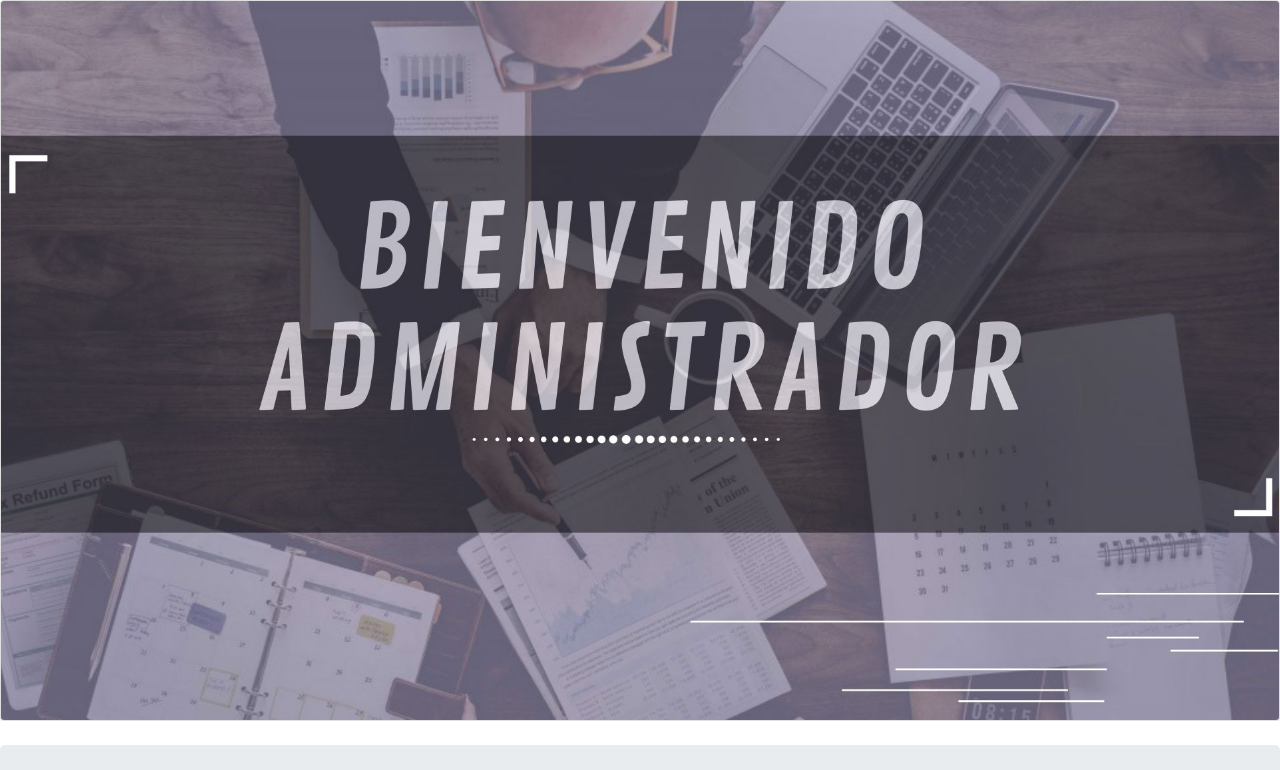
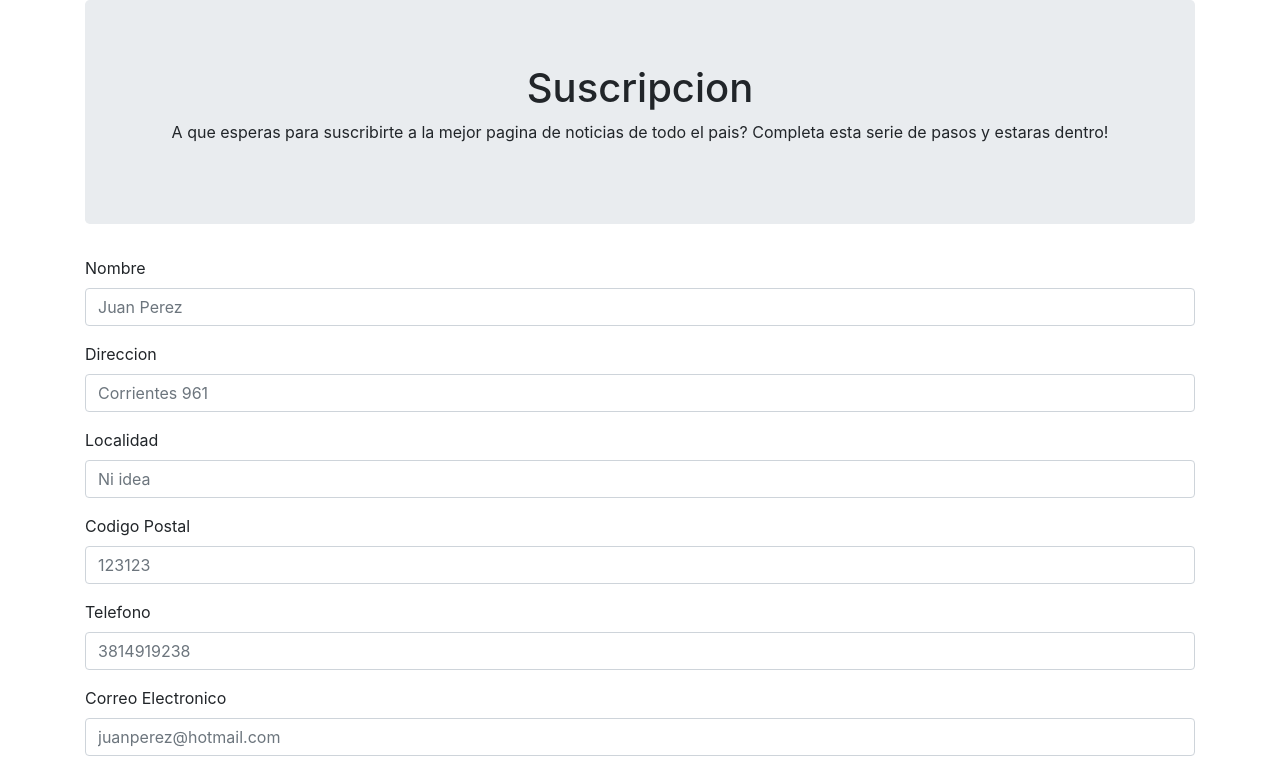
Before and after one commit to casasfranco/RollingNews-final, a React (Create React App) app in the folder rolling-news/: page / in a window 1280 px wide. Shown: the top 770 px of the page. Built offline with nearby package versions, Linux system fonts and the light colour scheme.

Commit message:
Se agrego el componente Suscripcion y su validacion

```diff
--- a/rolling-news/src/App.js
+++ b/rolling-news/src/App.js
@@ -5,16 +5,17 @@ import Bienvenida from "./components/Administrador/Bienvenida";
 import Usuarios from './components/Administrador/Usuarios';
 import NuevaNoticia from "./components/Administrador/NuevaNoticia";
 import Noticias from "./components/Administrador/Noticias";
+import Suscripcion from "./components/Administrador/Suscripcion";
 
 
 function App() {
   return (
     <div>
-      <Bienvenida></Bienvenida>
+      {/* <Bienvenida></Bienvenida>
       <Usuarios></Usuarios>
       <NuevaNoticia></NuevaNoticia>
-      <Noticias></Noticias>
-
+      <Noticias></Noticias> */}
+      <Suscripcion />
 
 
     </div>
--- /dev/null
+++ b/rolling-news/src/components/Administrador/Suscripcion.js
@@ -0,0 +1,71 @@
+import React from "react";
+import { Container } from "react-bootstrap";
+import Jumbotron from "react-bootstrap/Jumbotron";
+import Form from "react-bootstrap/Form";
+import Button from "react-bootstrap/Button";
+import Alert from 'react-bootstrap/Alert';
+import { useForm } from "react-hook-form";
+
+
+const Suscripcion = () => {
+
+  const { register, handleSubmit,errors } = useForm();
+  const onSubmit = data => console.log(data);
+
+  return (
+    <div>
+      <Container>
+        <Jumbotron className="text-center">
+          <h1>Suscripcion</h1>
+          <p>
+            A que esperas para suscribirte a la mejor pagina de noticias de todo
+            el pais? Completa esta serie de pasos y estaras dentro!
+          </p>
+        </Jumbotron>
+        <Form onSubmit={handleSubmit(onSubmit)}>
+          <Form.Group controlId="Nombre">
+            <Form.Label>Nombre</Form.Label>
+            <Form.Control type="text" placeholder="Juan Perez" name='nombre' ref={register({ required: true, maxLength: 18, minLength: 3, pattern: /^[A-Za-z]+$/i })} />
+            {errors.nombre && <Alert variant={"danger"} className="p-1">Requiere su Nombre!</Alert>}
+          </Form.Group>
+
+          <Form.Group controlId="Direccion">
+            <Form.Label>Direccion</Form.Label>
+            <Form.Control type="text" placeholder="Corrientes 961" name='direccion' ref={register({ required: true, maxLength: 18, minLength: 4 })} />
+            {errors.direccion && <Alert variant={"danger"} className="p-1">Requiere su Direccion!</Alert>}
+          </Form.Group>
+
+          <Form.Group controlId="Localidad">
+            <Form.Label>Localidad</Form.Label>
+            <Form.Control type="text" placeholder="Ni idea" name='localidad' ref={register({ required: true, maxLength: 30, minLength: 3 })} />
+            {errors.localidad && <Alert variant={"danger"} className="p-1">Requiere su Localidad!</Alert>}
+          </Form.Group>
+
+          <Form.Group controlId="codigoPostal">
+            <Form.Label>Codigo Postal</Form.Label>
+            <Form.Control type="number" placeholder="123123" name='codigopostal' ref={register({ required: true, min: 1000, max: 9999 })} />
+            {errors.codigopostal && <Alert variant={"danger"} className="p-1">Requiere su Codigo Postal!</Alert>}
+          </Form.Group>
+
+          <Form.Group controlId="Telefono">
+            <Form.Label>Telefono</Form.Label>
+            <Form.Control type="number" placeholder="3814919238" name='telefono' ref={register({ required: true, maxLength: 10, minLength: 10 })} />
+            {errors.telefono && <Alert variant={"danger"} className="p-1">Requiere su Telefono!</Alert>}
+          </Form.Group>
+
+          <Form.Group controlId="Email">
+            <Form.Label>Correo Electronico</Form.Label>
+            <Form.Control type="email" placeholder="juanperez@hotmail.com" name='correo' ref={register({ required: true })} />
+            {errors.correo && <Alert variant={"danger"} className="p-1">Requiere su Correo!</Alert>}
+          </Form.Group>
+
+          <Button variant="primary" className="w-100 p-3" type="submit">
+            <h3>Enviar Datos</h3>
+          </Button>
+        </Form>
+      </Container>
+    </div>
+  );
+};
+
+export default Suscripcion;
```
